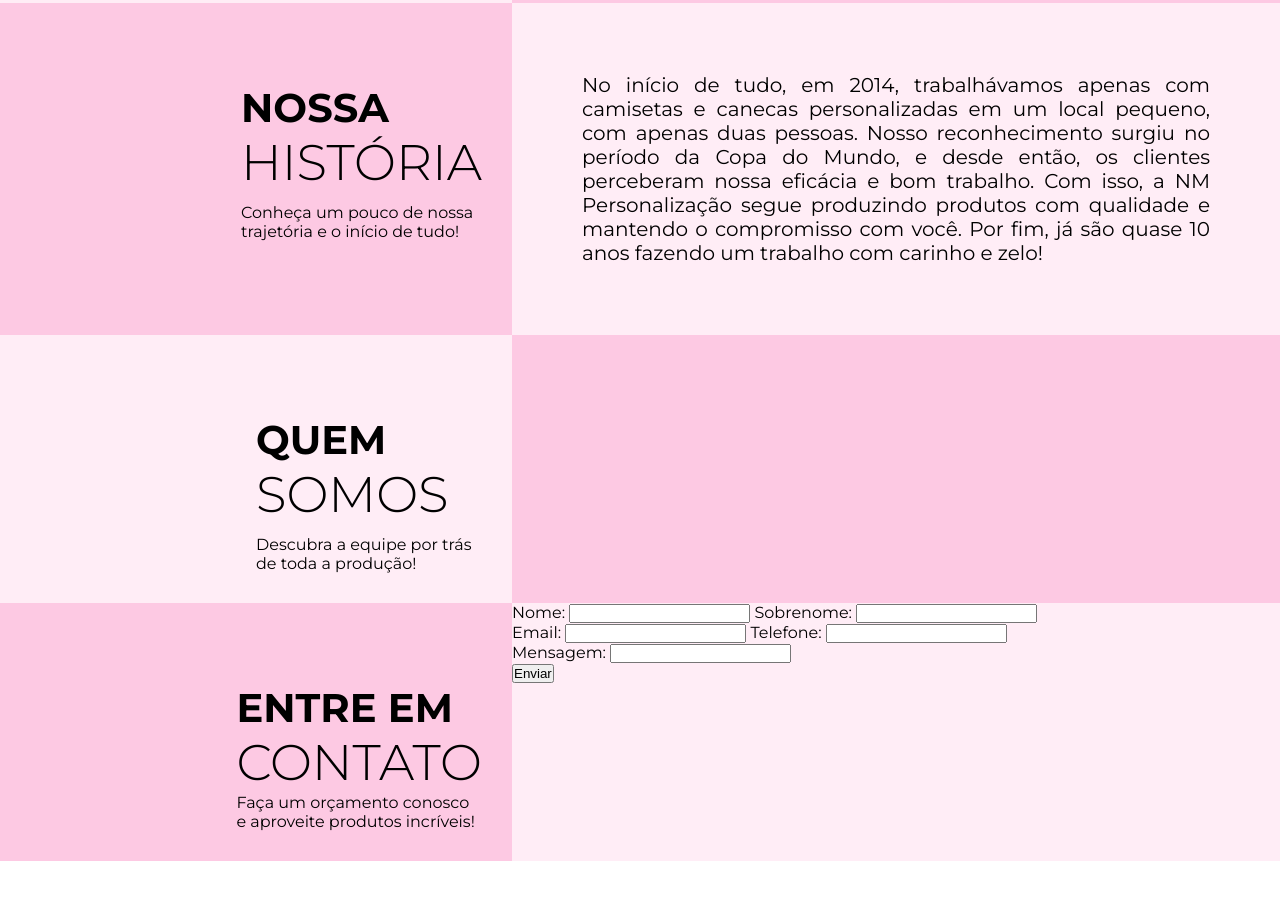
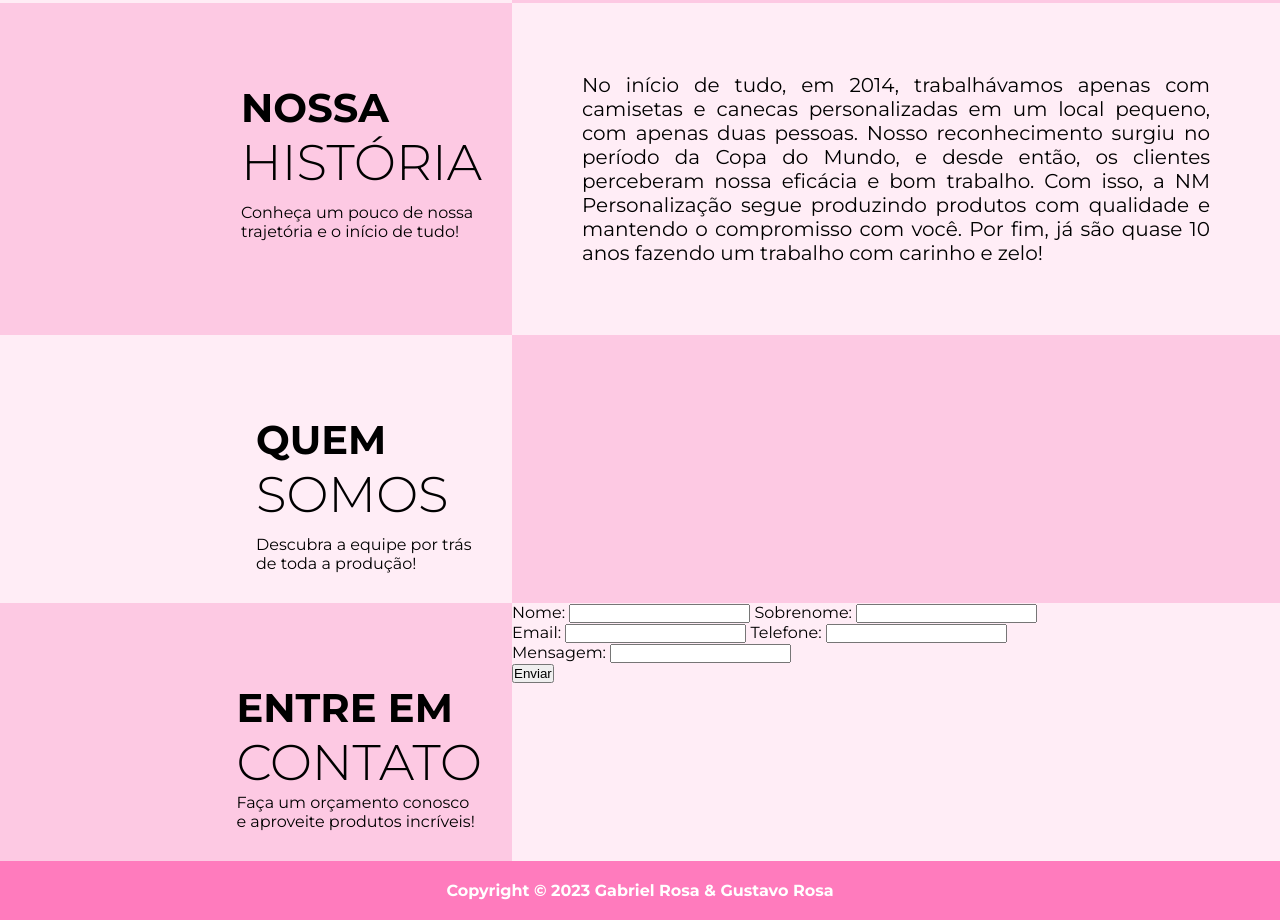
Before and after one commit to gabrielrosa09/NM_Personalizacao, a plain HTML site: page index.html in a window 1280 px wide. Shown: the part 965-1885 px from the top of the page. Before the commit the page ends 1826 px from the top, so only its background shows below. Drawn offline with Linux system fonts and the light colour scheme.

Commit message:
update footer

```diff
--- a/index.html
+++ b/index.html
@@ -118,5 +118,9 @@
             </form>
     </section>
 
+    <footer>
+        <p>Copyright © 2023 Gabriel Rosa & Gustavo Rosa</p>
+    </footer>
+
 </body>
 </html>
--- a/styles/style.css
+++ b/styles/style.css
@@ -269,3 +269,16 @@ nav {
     margin: 0 auto;
     display: block;
 }
+
+footer {
+    background-color: rgb(255, 123, 189);
+    width: 100%;
+}
+
+footer p {
+    font-family: 'Montserrat', sans-serif;
+    color: white;
+    font-weight: 800;
+    padding: 20px;
+    text-align: center;
+}
```
